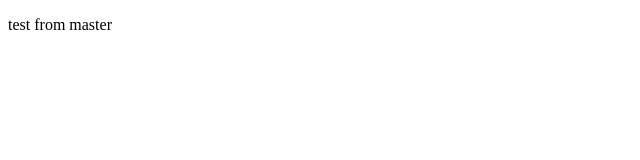
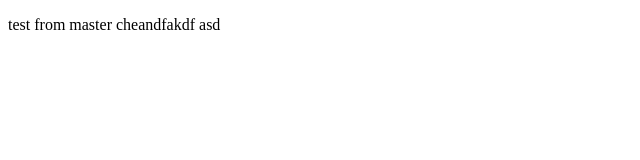
Before and after one commit to eechon88888/testerwinrepo, a plain HTML site: page index.html in a window 1280 px wide. Shown: the whole page, without its empty margins (0-640 px from the left). Drawn offline with Linux system fonts and the light colour scheme.

Commit message:
Update index.html

```diff
--- a/index.html
+++ b/index.html
@@ -5,6 +5,6 @@
 
 </head>
 <body>
-	<p>test from master</p>
+	<p>test from master cheandfakdf asd</p>
 </body>
 </html>
```
